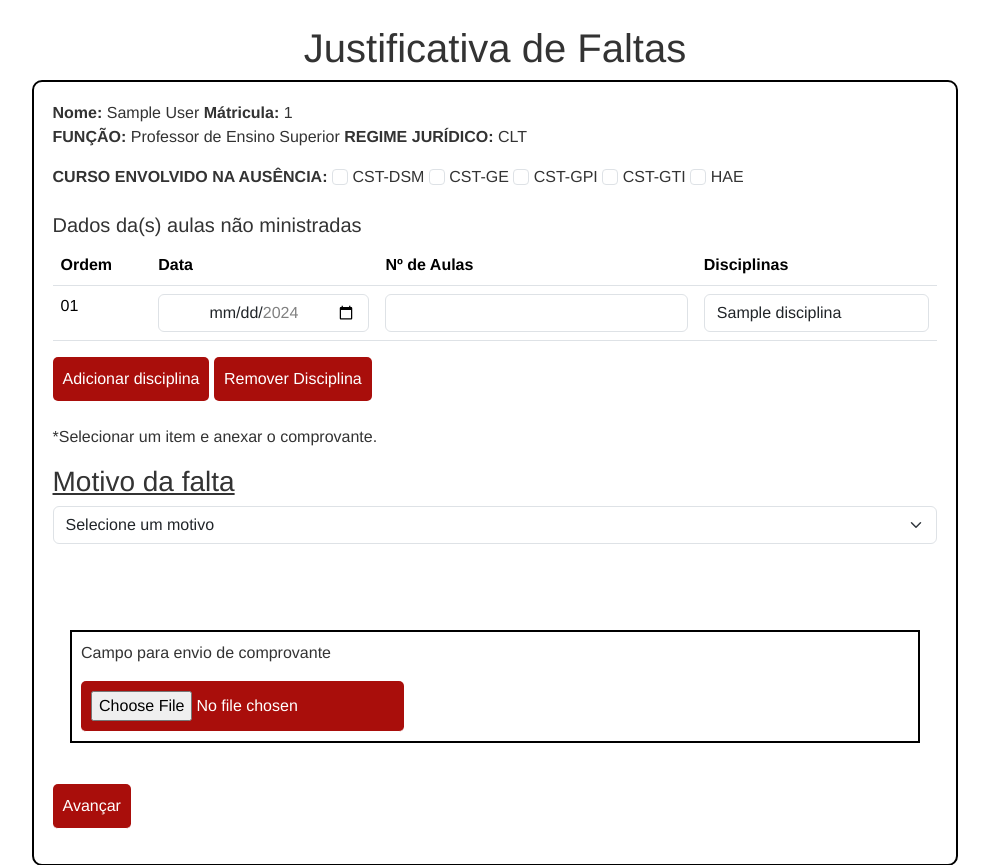
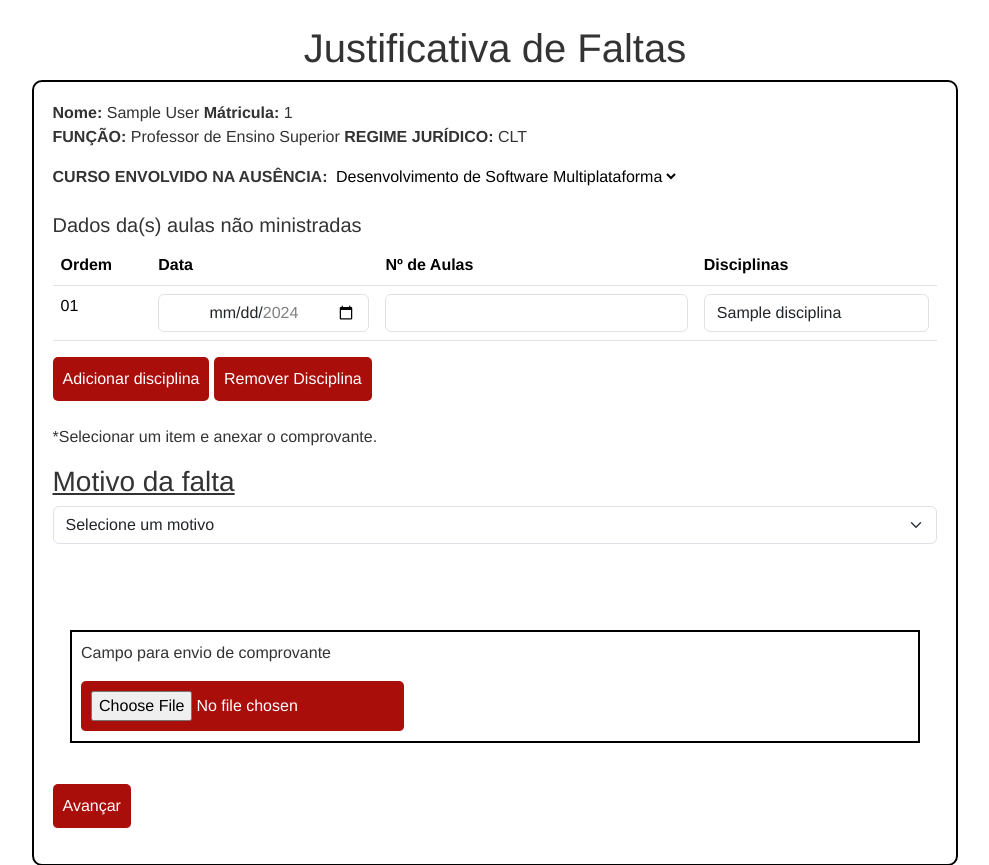
Before and after one commit to LucasAVS242/P1_Grupo-6, a PHP site: page /professor/justificativa.php in a window 1280 px wide. Shown: the part 56-921 px from the top of the page, without its empty margins (145-1134 px from the left). Run offline with PHP 8.4, Linux system fonts and the light colour scheme; the visitor is signed in with stand-in values (Sample User, id 1); tables that the repository leaves empty or names only in its code hold one stand-in row (values such as "Sample post"); a stand-in replaces the project's code that opens the database connection.

Commit message:
select curso

```diff
--- a/professor/justificativa.php
+++ b/professor/justificativa.php
@@ -188,11 +188,18 @@ if ($_SERVER['REQUEST_METHOD'] === 'POST') {
                             <br>
                             <p><strong>FUNÇÃO:</strong> Professor de Ensino Superior <strong>REGIME JURÍDICO:</strong> CLT</p>
                             <strong><label>CURSO ENVOLVIDO NA AUSÊNCIA: </label></strong>
-                            <input class="form-check-input" type="checkbox" name="curso" id="cst-dsm" value="1" onclick="onlyOne(this)"> CST-DSM
-                            <input class="form-check-input" type="checkbox" name="curso" id="cst-ge" value="2" onclick="onlyOne(this)"> CST-GE
-                            <input class="form-check-input" type="checkbox" name="curso" id="cst-gpi" value="3" onclick="onlyOne(this)"> CST-GPI
-                            <input class="form-check-input" type="checkbox" name="curso" id="cst-gti" value="4" onclick="onlyOne(this)"> CST-GTI
-                            <input class="form-check-input" type="checkbox" name="curso" id="hae" value="HAE"> HAE </strong>
+                            <select name="curso">
+                                <option value="1">Desenvolvimento de Software Multiplataforma</option>
+                                <option value="2">Gestão Empresarial</option>
+                                <option value="3">Gestão de Produção Industrial</option>
+                                <option value="4">Gestão da Tecnologia da Informação</option>
+                            </select>
+                            <!--
+                            <input class="form-check-input" type="checkbox" name="curso" id="cst-dsm" value="1" onclick="onlyOne(this)" required> CST-DSM
+                            <input class="form-check-input" type="checkbox" name="curso" id="cst-ge" value="2" onclick="onlyOne(this)" required> CST-GE
+                            <input class="form-check-input" type="checkbox" name="curso" id="cst-gpi" value="3" onclick="onlyOne(this)" required> CST-GPI
+                            <input class="form-check-input" type="checkbox" name="curso" id="cst-gti" value="4" onclick="onlyOne(this)" required> CST-GTI
+    -->
                             <span id="mensagemErro" style="color: red; padding-left: 1%;"></span>
 
                             <br><br>
```
